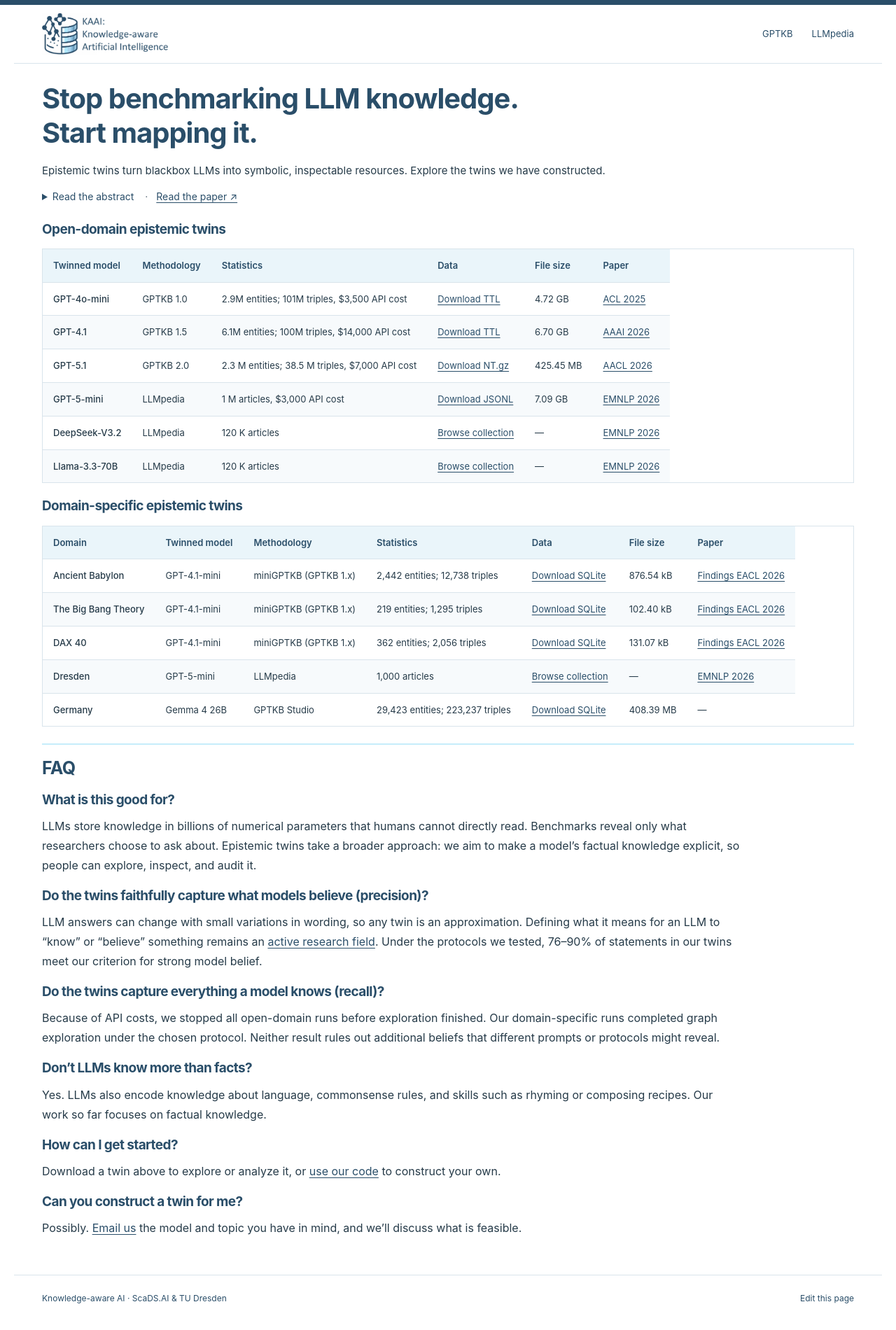
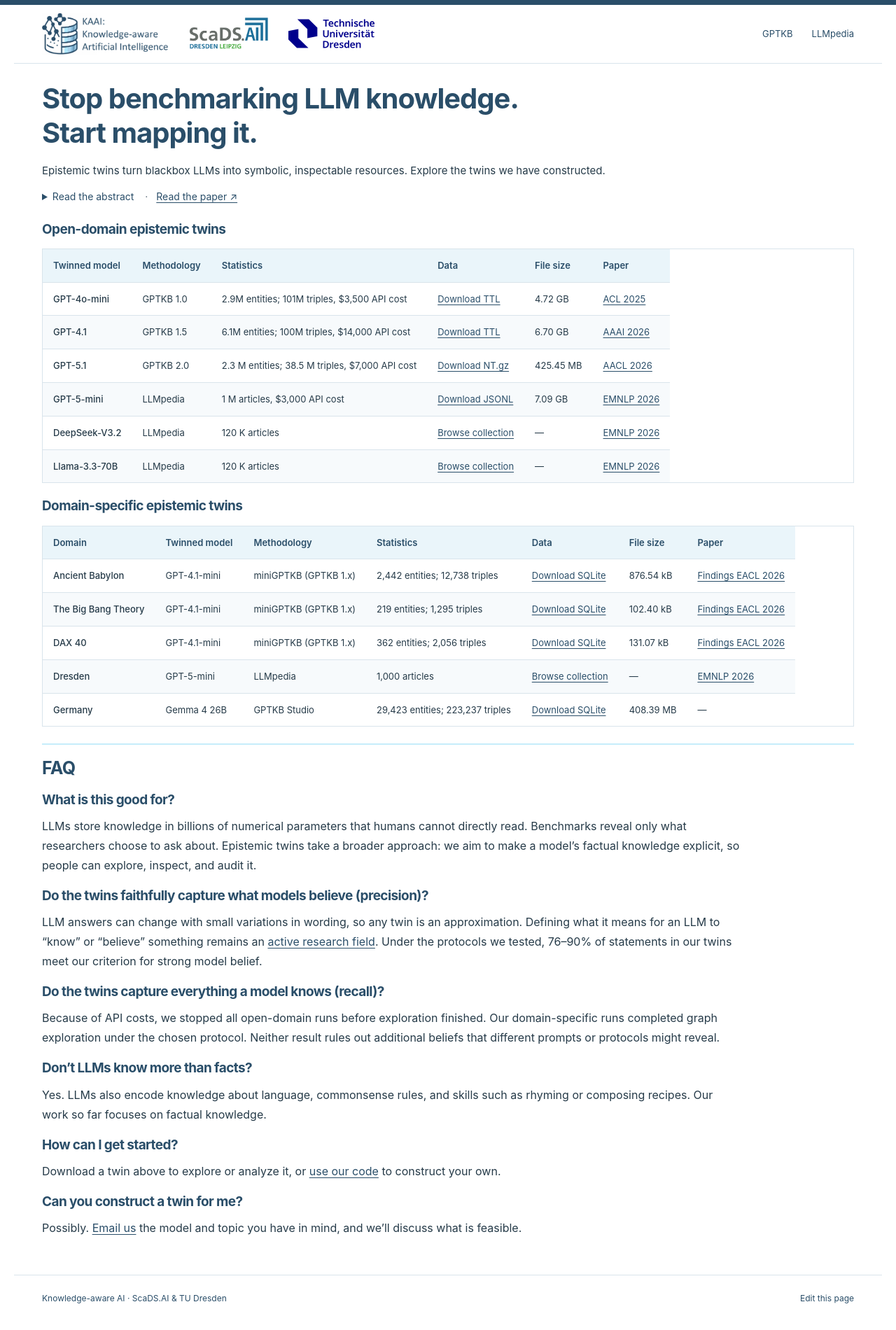
Before and after one commit to Knowledge-aware-AI/epistemic-twins, a Jekyll site: the page built from index.md, in a window 1280 px wide. Shown: the whole page at 70% size. Built offline with Jekyll 4.4.1, drawn with Linux system fonts in a browser that asks for light colours.

Commit message:
Add ScaDS.AI and TU Dresden logos to the header

```diff
--- a/_layouts/default.html
+++ b/_layouts/default.html
@@ -13,7 +13,11 @@
 <body>
   <a class="skip-link" href="#main">Skip to content</a>
   <header class="site-header">
-    <a class="brand" href="https://scads.ai/kaai/" aria-label="Knowledge-aware Artificial Intelligence — KAAI"><img src="{{ '/assets/kaai-logo.png' | relative_url }}" alt="KAAI: Knowledge-aware Artificial Intelligence" width="1824" height="596"></a>
+    <div class="header-logos">
+      <a class="brand" href="https://scads.ai/kaai/" aria-label="Knowledge-aware Artificial Intelligence — KAAI"><img src="{{ '/assets/kaai-logo.png' | relative_url }}" alt="KAAI: Knowledge-aware Artificial Intelligence" width="1824" height="596"></a>
+      <a class="partner-logo" href="https://scads.ai/"><img src="{{ '/assets/scads-logo.svg' | relative_url }}" alt="ScaDS.AI Dresden/Leipzig" width="177" height="73"></a>
+      <a class="partner-logo" href="https://tu-dresden.de/"><img src="{{ '/assets/tud-logo.svg' | relative_url }}" alt="Technische Universität Dresden" width="170.7" height="67"></a>
+    </div>
     <nav aria-label="Project links"><a href="https://gptkb.org/">GPTKB</a><a href="https://llmpedia.net/">LLMpedia</a></nav>
   </header>
   <main id="main" class="page-content">{{ content }}</main>
--- a/assets/style.css
+++ b/assets/style.css
@@ -14,3 +14,9 @@ h2{margin-top:24px;margin-bottom:14px;padding-top:18px}
 h3{margin-top:18px;margin-bottom:12px}
 table{margin-top:16px}
 @media(max-width:700px){.site-header{padding-top:10px;padding-bottom:10px}.brand{width:180px}.page-content{padding-top:24px}h1{font-size:30px;margin-bottom:16px}.site-header nav{gap:12px}.abstract{font-size:13px}.abstract .paper-link{margin-left:7px}.abstract .paper-link a{margin-left:4px}}
+.header-logos{display:flex;align-items:center;flex-wrap:wrap;gap:28px;min-width:0}
+.header-logos .brand{flex:0 0 180px;max-width:100%}
+.partner-logo{display:block;flex:0 0 auto}
+.partner-logo img{display:block;width:auto;height:48px;max-width:100%}
+.site-header nav{flex-shrink:0}
+@media(max-width:700px){.site-header{flex-wrap:wrap;gap:14px}.header-logos{gap:20px}.header-logos .brand{flex-basis:150px}.partner-logo img{height:40px}}
```
Also changed, not shown: assets/scads-logo.svg (added), assets/tud-logo.svg (added).
